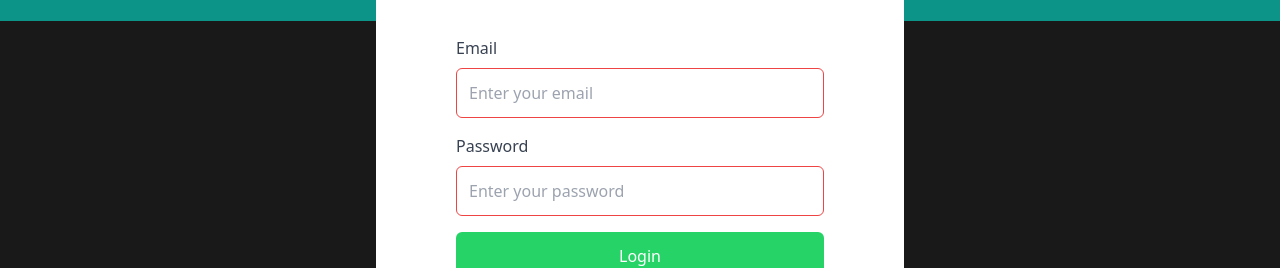
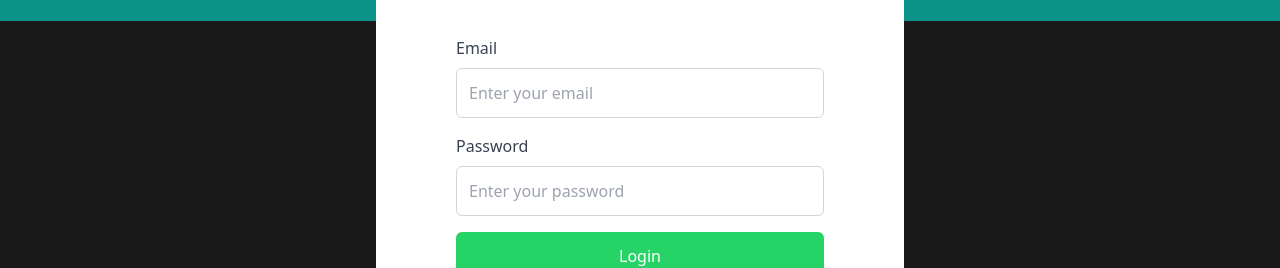
Before and after one commit to danish064/whatsapp-clone, a Vue app: page /login in a window 1280 px wide. Shown: the part 204-472 px from the top of the page. Built offline with nearby package versions, Linux system fonts and the light colour scheme; what vue3-google-login would draw is missing.

Commit message:
added some checks to login

```diff
--- a/src/components/Login.vue
+++ b/src/components/Login.vue
@@ -36,8 +36,8 @@ const router = useRouter();
 let email = ref('');
 let password = ref('');
 
-let isEmailValid = ref(false);
-let isPasswordValid = ref(false);
+let isEmailValid = ref(true);
+let isPasswordValid = ref(true);
 
 const emailPattren = /^[a-zA-Z0-9._-]+@[a-zA-Z0-9.-]+\.[a-zA-Z]{2,4}$/;
 // const emailPattren = /[a-zA-Z]+@gmail\.[a-zA-Z]+/;
@@ -61,26 +61,28 @@ const login = async () => {
   // } else {
   //   alert('Please enter a valid email');
   // }
-
-  console.log('login');
-  // isEmailValid.value = await userStore.checkIfNormalUserExists(email.value);
+    isEmailValid.value = true;
+    isPasswordValid.value = true;
+  // console.log('login');
   if (email.value === '' || password.value === '') {
     alert('Please enter email and password');
     return;
   }
-
-  let loginSuccess = await userStore.authenticateUser(
+  isEmailValid.value = await userStore.checkIfNormalUserExists(email.value);
+  if (isEmailValid.value) {
+    isPasswordValid.value = await userStore.authenticateUser(
       email.value,
       password.value
     );
-  // console.log(loginSuccess);
-  if (loginSuccess) {
-    // alert('Login success');
+    if (isPasswordValid.value) {
       setTimeout(() => {
         router.push('/');
       }, 200);
     } else {
-    alert('Invalid credentials');
+      alert('Invalid password');
+    }
+  } else {
+    alert('User does not exist, Please register');
   }
 };
 </script>
```
Lines whose indentation alone changed are shown as unchanged.
